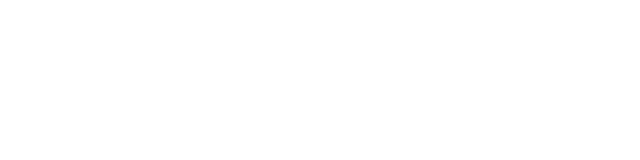
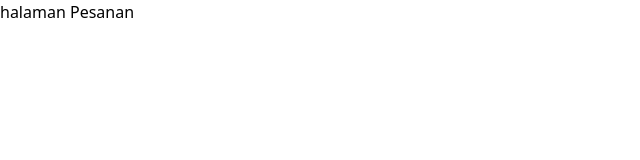
Before and after one commit to DimasIvandaFauzi/resto-frontend, a React (Vite) app: page /Pesanan in a window 1280 px wide. Before the commit this address had no page. Shown: the top 160 px of the page, without its empty margins (0-640 px from the left). Built offline with nearby package versions, Linux system fonts and the light colour scheme.

Commit message:
add halaman pesanan

```diff
--- a/src/App.jsx
+++ b/src/App.jsx
@@ -7,6 +7,8 @@
 import Pembayaran from './Pages/Pembayaran'
 import TambahMenu from './Pages/TambahMenu'
 import UpdateMenu from './Pages/UpdateMenu'
+import Pesanan from './Pages/Pesanan'
+
 
 
 
@@ -18,6 +20,7 @@
         <Route path='/' element={<Menu/>} />
         <Route path='/laporan' element={<Laporan/>} />
         <Route path='/pembayaran' element={<Pembayaran/>} />
+        <Route path='/Pesanan' element={<Pesanan/>} />
         <Route path='/tambahMenu' element={<TambahMenu/>} />
         <Route path='/UpdateMenu' element={<UpdateMenu/>} />
       </Routes>
--- /dev/null
+++ b/src/Pages/Pesanan.jsx
@@ -0,0 +1,4 @@
+const Pesanan = () =>{
+return <div className="">halaman Pesanan</div>
+}
+export default Pesanan
```
